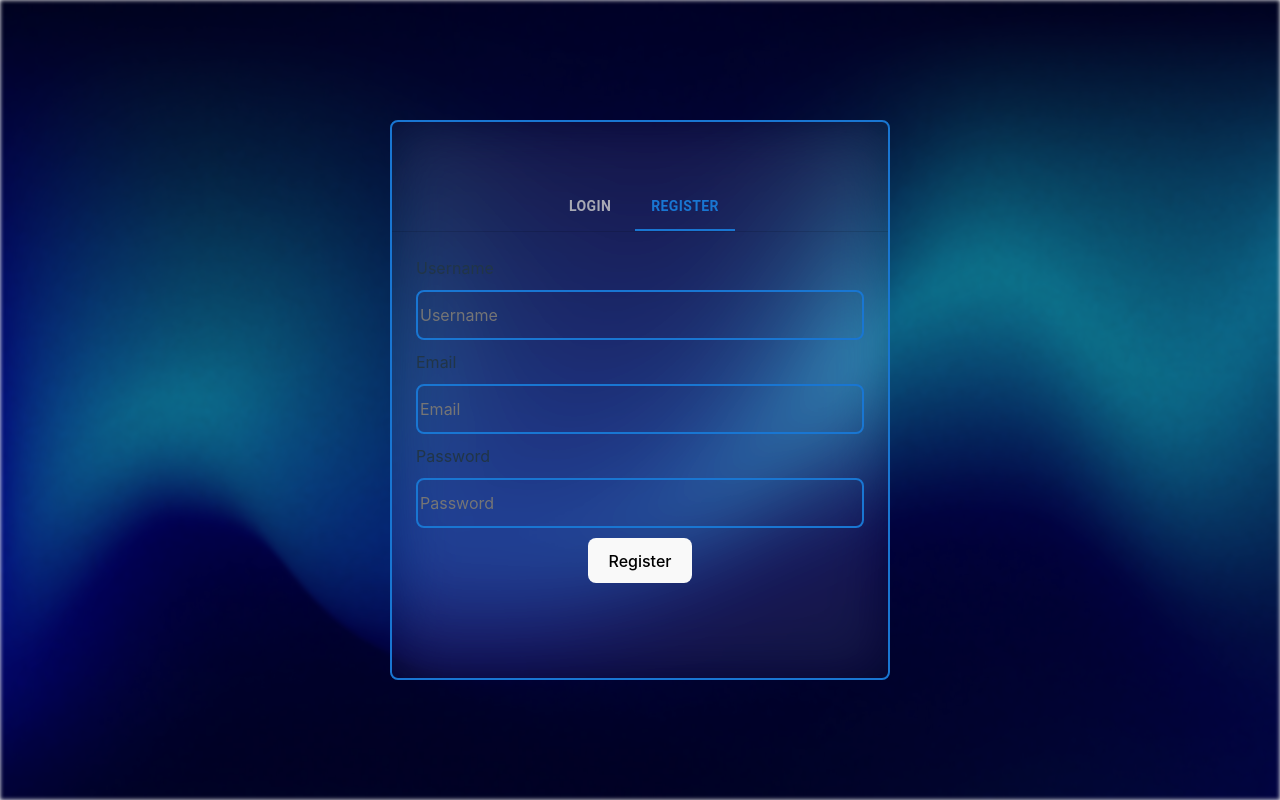
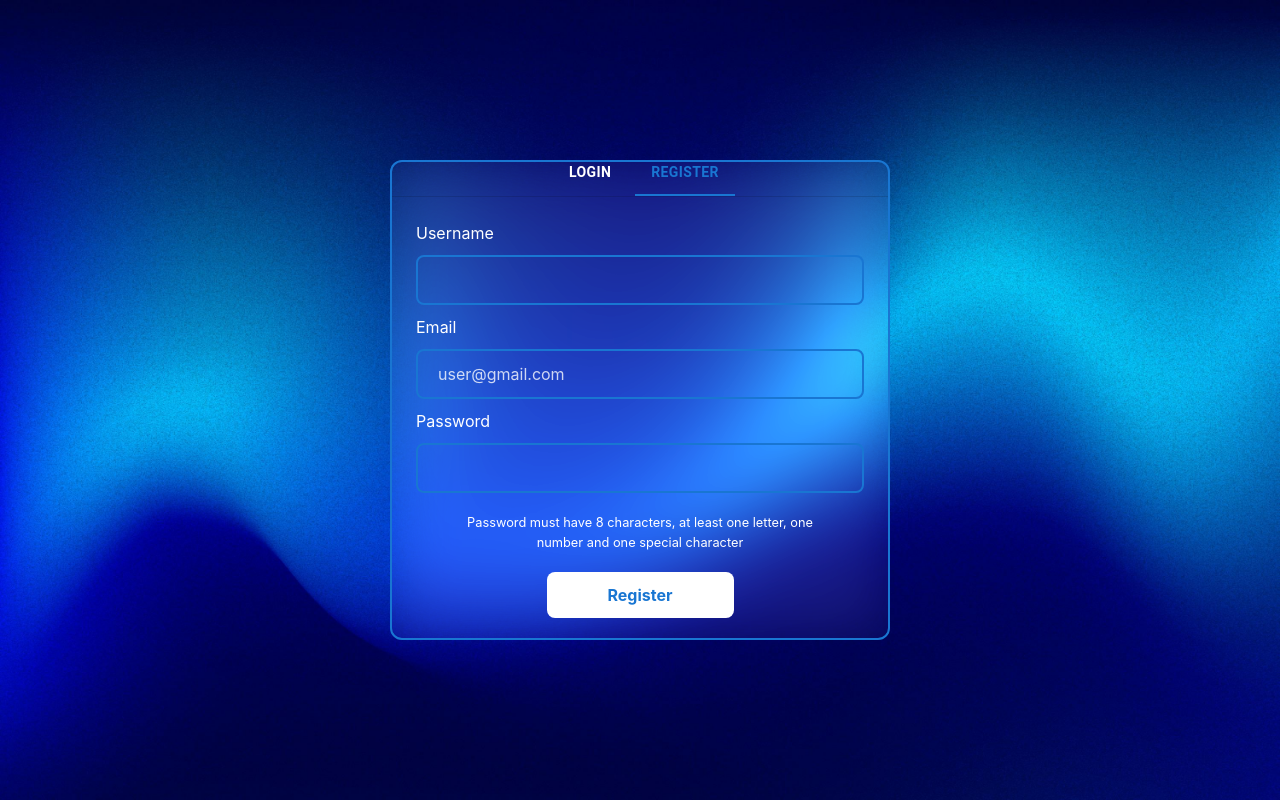
Before and after one commit to limematheuz/matflix-react, a React (Vite) app: page /login in a window 1280 px wide. Both pictures are taken after a click on the tab "REGISTER". Built offline with nearby package versions, Linux system fonts and the light colour scheme.

Commit message:
change authForm styles

```diff
--- a/src/components/AuthForm/AuthForm.css
+++ b/src/components/AuthForm/AuthForm.css
@@ -1,13 +1,26 @@
 .af-container{
 border: 2px solid #1976d2;
-border-radius: 8px;
+border-radius: 12px;
 backdrop-filter: blur(30px) saturate(80%) contrast(90%) brightness(150%);
-height: 70%;
+height: 60%;
 width: 500px;
 display: flex;
 justify-content: center;
 align-items: center;
+position: relative;
 }
+
+/* .auth-logo{
+
+
+max-width: 100%;
+max-height: 15%;
+top: 0;
+left: 0;
+  position: fixed;
+  border: 1px solid red;
+  z-index: 2;
+} */
 
 @media screen and (max-width: 768px){
   .af-container{
--- a/src/components/AuthForm/AuthForm.jsx
+++ b/src/components/AuthForm/AuthForm.jsx
@@ -1,11 +1,12 @@
 import "../../components/AuthForm/AuthForm.css";
+import logo from "../../assets/Icons/logo.png";
 import * as React from "react";
 import PropTypes from "prop-types";
 import Tabs from "@mui/material/Tabs";
 import Tab from "@mui/material/Tab";
 import Box from "@mui/material/Box";
 import { Login } from "./Login/Login";
-import Register from './Register/Register';
+import Register from "./Register/Register";
 
 function CustomTabPanel(props) {
   const { children, value, index, ...other } = props;
@@ -45,23 +46,31 @@ export function AuthForm() {
 
   return (
     <section className="af-container">
-      <Box sx={{width:"100%", }}>
-        <Box sx={{ borderBottom: 1, borderColor: "divider", color:"#cccc", }}>
+      <Box sx={{ width: "100%" }}>
+        <Box sx={{ borderBottom: 1, borderColor: "divider", color: "#ffffff" }}>
           <Tabs
             value={value}
             onChange={handleChange}
             aria-label="basic tabs example"
             centered
           >
-            <Tab label="Login" {...a11yProps(0)}  sx={{fontWeight:"bold", color:"#cccc"}}/>
-            <Tab label="Register" {...a11yProps(1)}  sx={{fontWeight:"bold", color:"#ccc" }}/>
+            <Tab
+              label="Login"
+              {...a11yProps(0)}
+              sx={{ fontWeight: "bold", color: "#ffffff" }}
+            />
+            <Tab
+              label="Register"
+              {...a11yProps(1)}
+              sx={{ fontWeight: "bold", color: "#ffffff" }}
+            />
           </Tabs>
         </Box>
         <CustomTabPanel value={value} index={0}>
           <Login />
         </CustomTabPanel>
         <CustomTabPanel value={value} index={1}>
-          <Register/>
+          <Register />
         </CustomTabPanel>
       </Box>
     </section>
--- a/src/components/AuthForm/Login/Login.css
+++ b/src/components/AuthForm/Login/Login.css
@@ -32,9 +32,32 @@
   width: 100%;
   height: 50px;
   margin: 10px 0;
+  padding-left: 10px;
   background-color: transparent;
-  border: 2px solid  #1976d2;
+  border: 2px solid #1976d2;
   border-radius: 8px;
+}
+
+.login-input-container input:focus {
+  outline: 2px solid #00d3fd;
+}
+
+.login-input-container input::placeholder {
+  color: #ffffffc8;
+  padding-left: 10px;
+}
+
+.login-input-container label{
+  color: #ffffff;
+}
+
+.loginForm-container button{
+  margin-top: 10px;
+  padding: 10px 60px;
+  background-color: #ffffff;
+  color: #1976d2;
+  font-weight: bold;
+  cursor: pointer;
 }
 
 .loginForm-errorMessage {
--- a/src/components/AuthForm/Register/Register.css
+++ b/src/components/AuthForm/Register/Register.css
@@ -31,9 +31,40 @@
     width: 100%;
     height: 50px;
     margin: 10px 0;
+    padding-left: 10px;
     background-color: transparent;
     border: 2px solid  #1976d2;
     border-radius: 8px;
+}
+
+.register-input-container input:focus{
+    outline: 2px solid #00d3fd;
+}
+
+.register-input-container input::placeholder{
+    color: #ffffffc8;
+    padding-left: 10px;
+}
+
+.register-input-container label{
+    color: #ffffff;
+}
+
+.registerForm-container p{
+    text-align: center;
+    width: 80%;
+    color: #ffffff;
+    font-size: 0.8rem;
+    margin: 10px 0;
+}
+
+.registerForm-container button{
+    margin-top: 10px;
+    padding: 10px 60px;
+    background-color: #ffffff;
+    color: #1976d2;
+    font-weight: bold;
+    cursor: pointer;
 }
 
 .registerForm-errorMessage{
--- a/src/components/AuthForm/Register/Register.jsx
+++ b/src/components/AuthForm/Register/Register.jsx
@@ -15,11 +15,11 @@ export function Register() {
     setMessage("");
     try {
       const response = await AuthService.register(username, email, password);
-      console.log("Registration successful:", response);
+      // console.log("Registration successful:", response);
       window.location.href = "/";
     } catch (error) {
-      console.error("Registration failed:", error.response || error.message);
-      setMessage("Registration failed. Please check your credentials.");
+      // console.error("Registration failed:", error.response || error.message);
+      setMessage("Registration failed. Please check your credentials!");
     } finally {
       setLoading(false);
     }
@@ -34,7 +34,7 @@ export function Register() {
             type="text"
             value={username}
             onChange={(e) => setUsername(e.target.value)}
-            placeholder="Username"
+            placeholder=""
             required
           />
         </div>
@@ -44,7 +44,7 @@ export function Register() {
             type="email"
             value={email}
             onChange={(e) => setEmail(e.target.value)}
-            placeholder="Email"
+            placeholder="user@gmail.com"
             required
           />
         </div>
@@ -54,11 +54,11 @@ export function Register() {
             type="password"
             value={password}
             onChange={(e) => setPassword(e.target.value)}
-            placeholder="Password"
+            placeholder=""
             required
           />
         </div>
-
+        <p>Password must have 8 characters, at least one letter, one number and one special character</p>
         <button type="submit" disabled={loading}>
           {loading ? "Registering..." : "Register"}
         </button>
--- a/src/pages/AuthPage/AuthPage.css
+++ b/src/pages/AuthPage/AuthPage.css
@@ -20,5 +20,5 @@
     background-position: center;
     background-repeat: no-repeat;
     z-index: -1;
-    filter: blur(2px) brightness(0.6) saturate(0.9);
+    /* filter: blur(2px) brightness(0.6) saturate(0.9); */
 }
```
Also changed, not shown: src/assets/Backgrounds/black-auth-bg.jpg (added), 1 other file (tests, documents, lock files or other folders).
